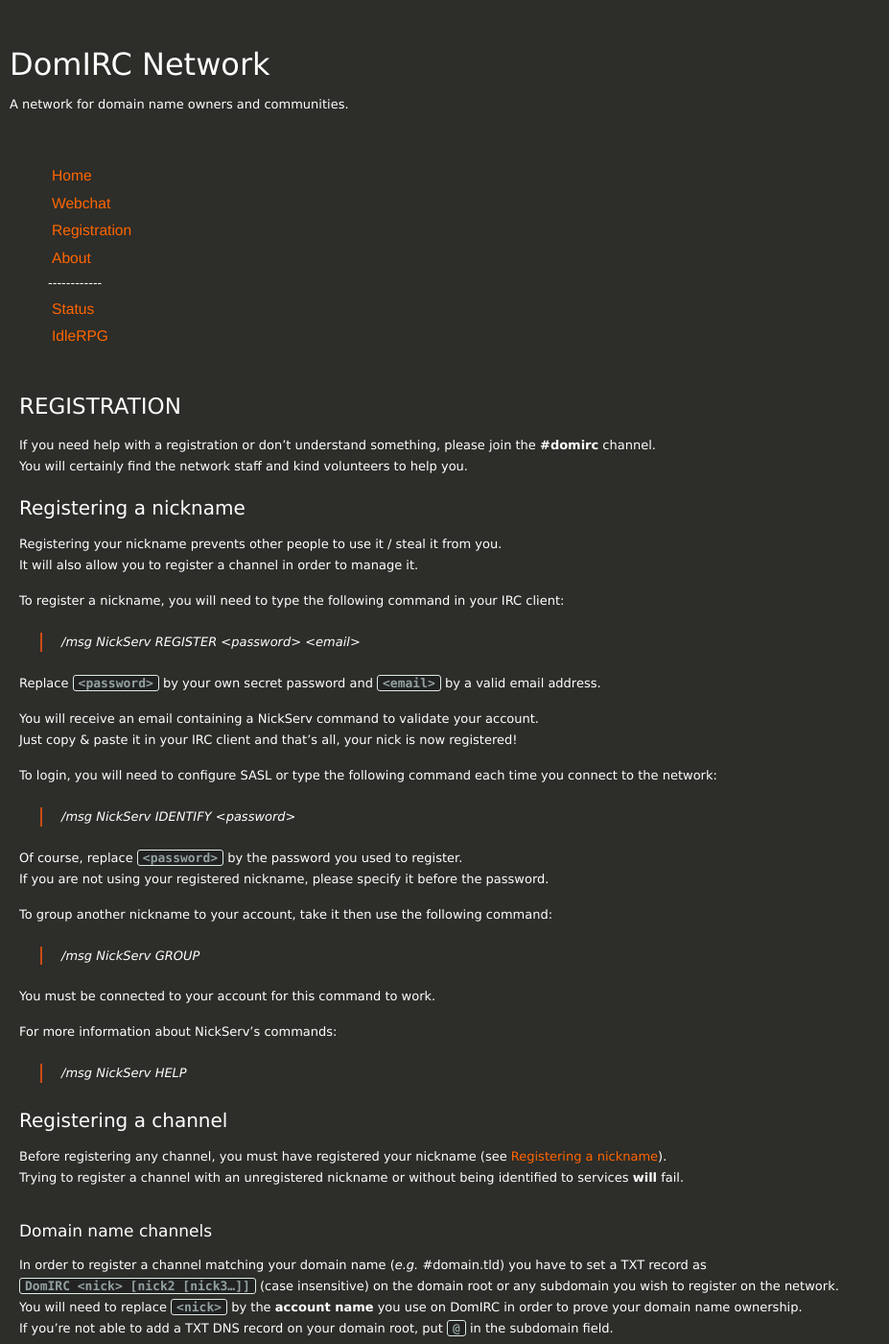
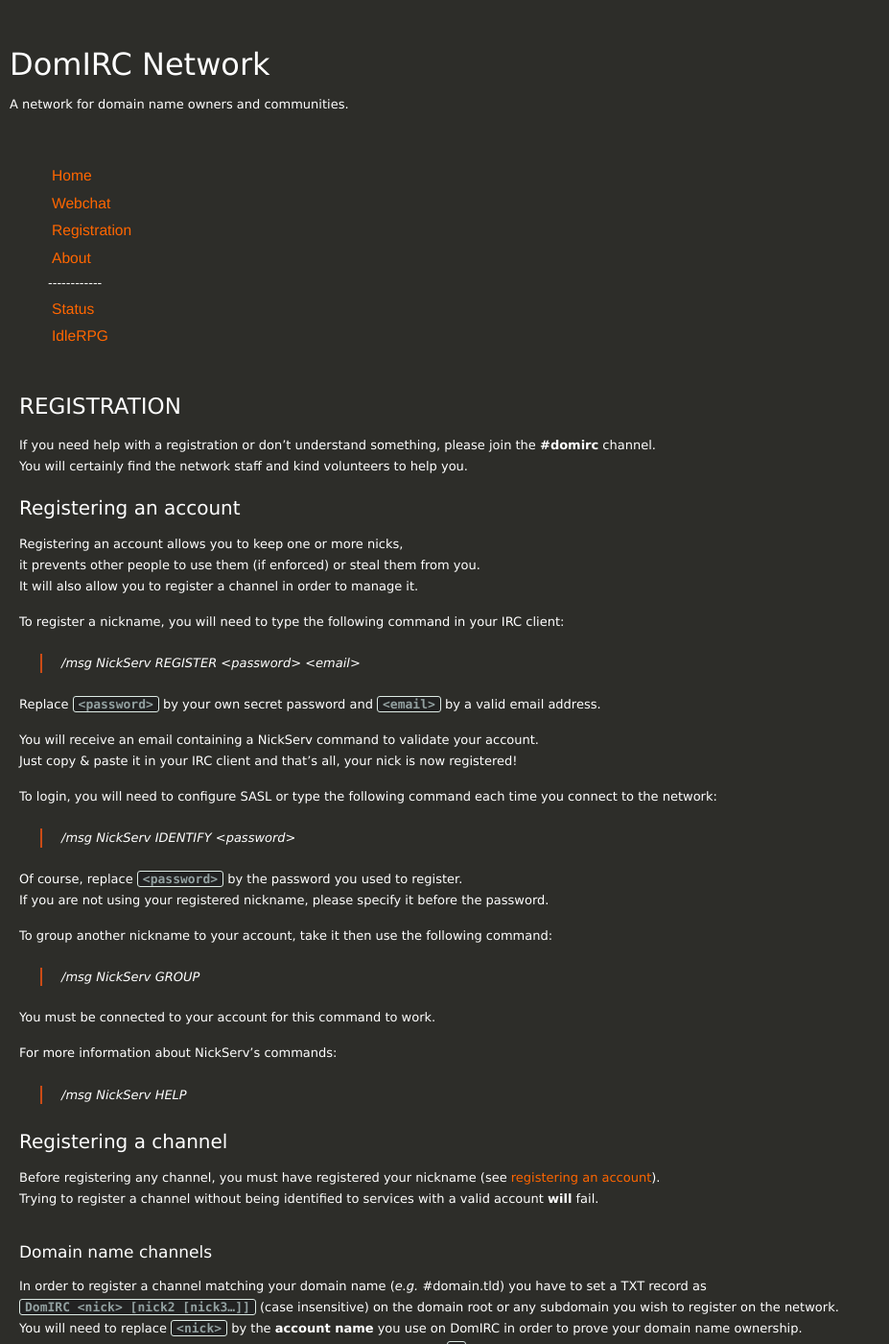
Before and after one commit to DomIRC/domirc.github.io, a Jekyll site: the page built from registration/index.md, in a window 1280 px wide and 1400 px high. Shown: the whole window at 96% size, without its empty margins (0-927 px from the left). Built offline with Jekyll 4.4.1, drawn with Linux system fonts in a browser that asks for light colours; nearby versions of some CDN libraries.

Commit message:
Talk about accounts rather than nicknames

```diff
--- a/registration/index.md
+++ b/registration/index.md
@@ -9,9 +9,10 @@ If you need help with a registration or don't understand something, please join
 You will certainly find the network staff and kind volunteers to help you.
 
 
-## Registering a nickname
+## Registering an account
 
-Registering your nickname prevents other people to use it / steal it from you.
+Registering an account allows you to keep one or more nicks,
+it prevents other people to use them (if enforced) or steal them from you.
 It will also allow you to register a channel in order to manage it.
 
 To register a nickname, you will need to type the following command in your IRC client:
@@ -43,8 +44,8 @@ For more information about NickServ's commands:
 
 ## Registering a channel
 
-Before registering any channel, you must have registered your nickname (see [Registering a nickname](#registering-a-nickname)).
-Trying to register a channel with an unregistered nickname or without being identified to services **will** fail.
+Before registering any channel, you must have registered your nickname (see [registering an account](#registering-an-account)).
+Trying to register a channel without being identified to services with a valid account **will** fail.
 
 
 ### Domain name channels
```
